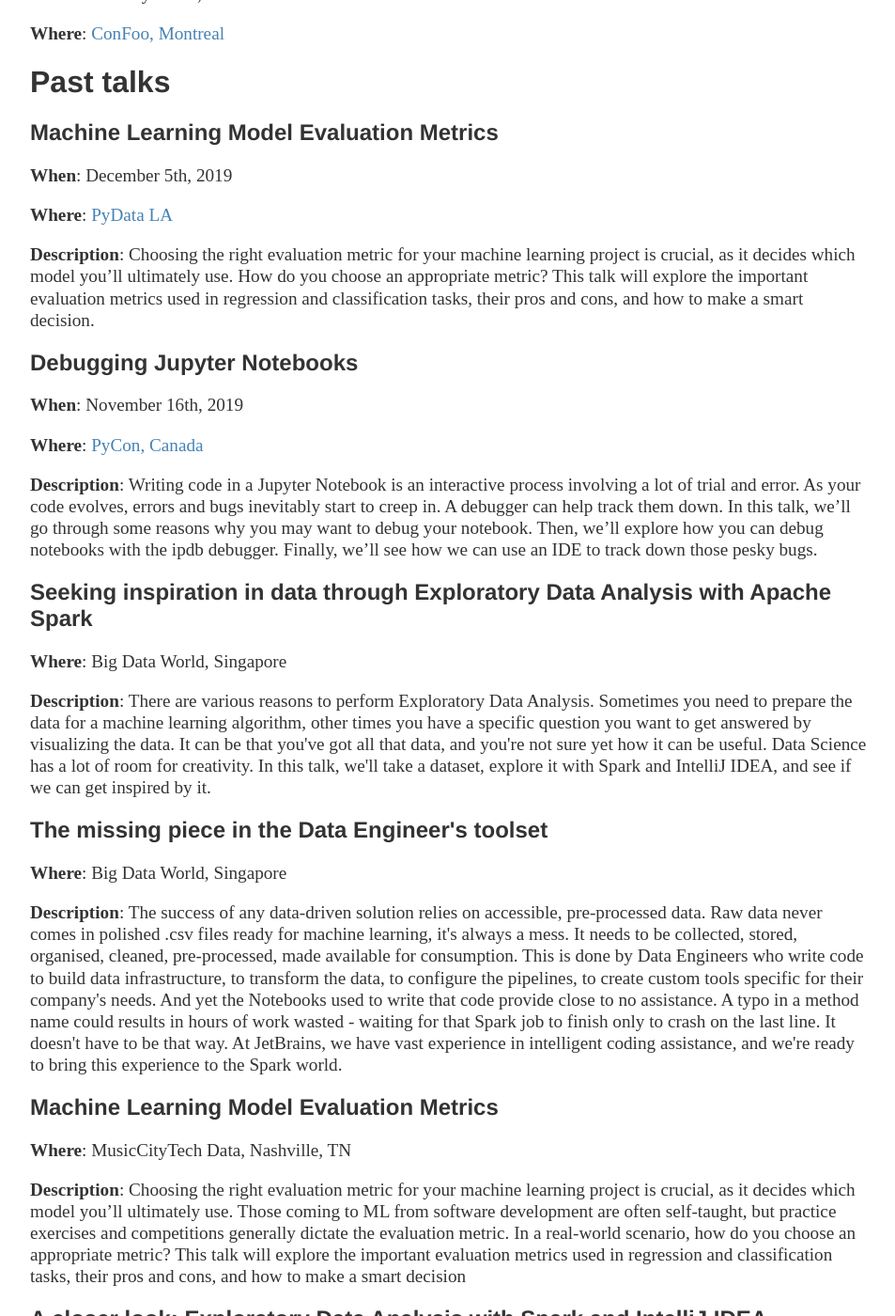
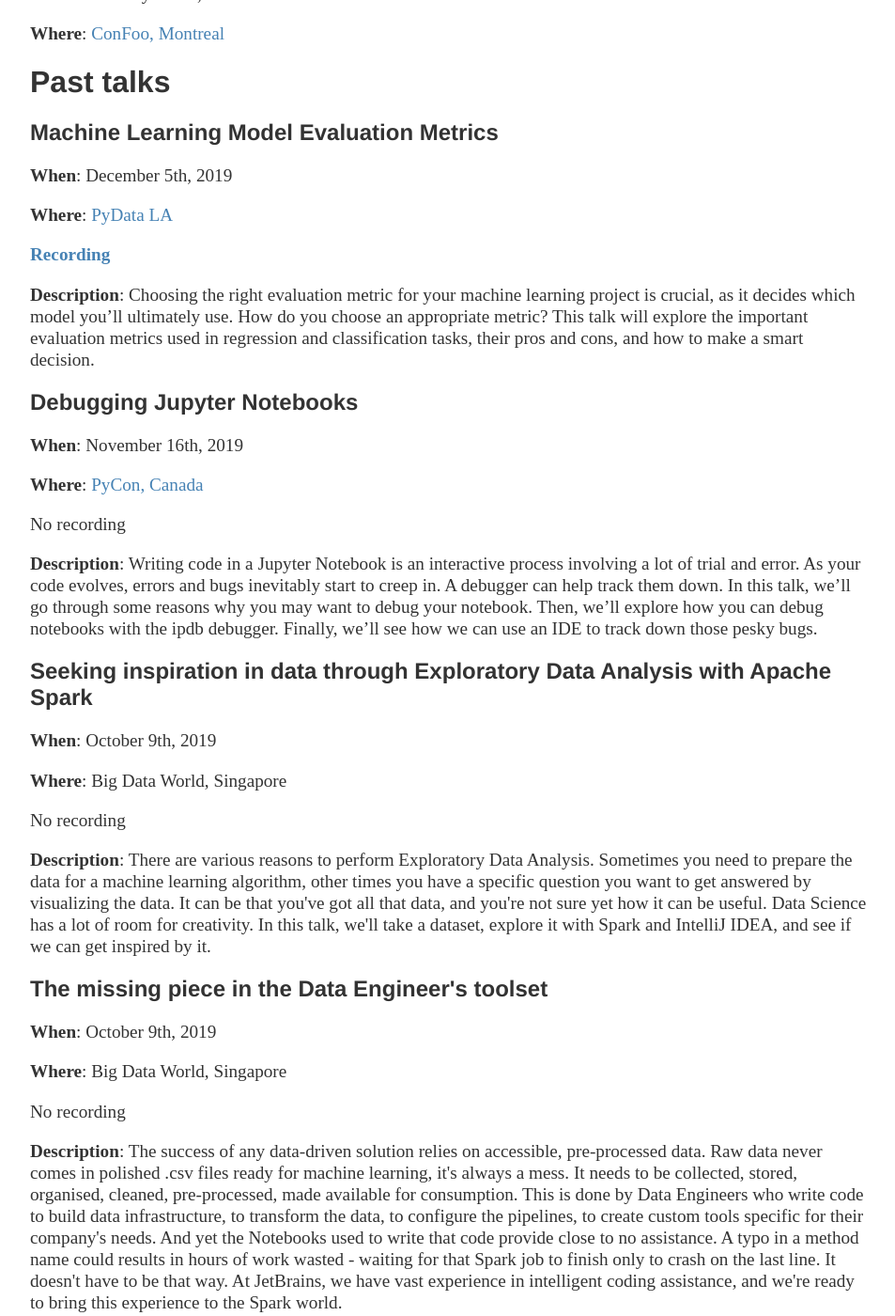
Before and after one commit to MKhalusova/MKhalusova.github.io, a Jekyll site: the page built from talks/index.html, in a window 1280 px wide and 1400 px high, scrolled down 498 px. Shown: the whole window at 94% size, without its empty margins (160-1113 px from the left). Built offline with Jekyll 4.4.1, drawn with Linux system fonts in a browser that asks for light colours; some of the changed text lies outside the part shown.

Commit message:
Updated the past/upcoming talks

```diff
--- a/talks/index.html
+++ b/talks/index.html
@@ -23,6 +23,7 @@
     <p><strong>Where</strong>: <a
             href="https://pydata.org/la2019/schedule/presentation/1/machine-learning-model-evaluation-metrics/">PyData
         LA</a></p>
+    <p><strong><a href="https://www.youtube.com/watch?v=PeYQIyOyKB8">Recording</a></strong></p>
     <p><strong>Description</strong>: Choosing the right evaluation metric for your machine learning project is crucial,
         as it decides which model you’ll ultimately use. How do you choose an appropriate metric? This talk will explore
         the important evaluation metrics used in regression and classification tasks, their pros and cons, and how to
@@ -31,6 +32,7 @@
     <h2>Debugging Jupyter Notebooks</h2>
     <p><strong>When</strong>: November 16th, 2019</p>
     <p><strong>Where</strong>: <a href="https://2019.pycon.ca/talks/talk-44/">PyCon, Canada</a></p>
+    <p>No recording</p>
     <p><strong>Description</strong>: Writing code in a Jupyter Notebook is an interactive process involving a lot of
         trial and error. As your code evolves, errors and bugs inevitably start to creep in. A debugger can help track
         them down. In this talk, we’ll go through some reasons why you may want to debug your notebook. Then, we’ll
@@ -38,7 +40,9 @@
         down those pesky bugs. </p>
 
     <h2>Seeking inspiration in data through Exploratory Data Analysis with Apache Spark</h2>
+    <p><strong>When</strong>: October 9th, 2019</p>
     <p><strong>Where</strong>: Big Data World, Singapore</p>
+    <p>No recording</p>
     <p><strong>Description</strong>: There are various reasons to perform Exploratory Data Analysis. Sometimes you need
         to prepare the data for a machine learning algorithm, other times you have a specific question you want to get
         answered by visualizing the data. It can be that you've got all that data, and you're not sure yet how it can be
@@ -46,7 +50,9 @@
         and IntelliJ IDEA, and see if we can get inspired by it.</p>
 
     <h2>The missing piece in the Data Engineer's toolset</h2>
+    <p><strong>When</strong>: October 9th, 2019</p>
     <p><strong>Where</strong>: Big Data World, Singapore</p>
+    <p>No recording</p>
     <p><strong>Description</strong>: The success of any data-driven solution relies on accessible, pre-processed data.
         Raw data never comes in polished .csv files ready for machine learning, it's always a mess. It needs to be
         collected, stored, organised, cleaned, pre-processed, made available for consumption.
@@ -61,6 +67,7 @@
 
     <h2>Machine Learning Model Evaluation Metrics</h2>
     <p><strong>Where</strong>: MusicCityTech Data, Nashville, TN</p>
+    <p>No recording</p>
     <p><strong>Description</strong>: Choosing the right evaluation metric for your machine learning project is crucial,
         as it decides which model you’ll ultimately use. Those coming to ML from software development are often
         self-taught, but practice exercises and competitions generally dictate the evaluation metric. In a real-world
@@ -84,25 +91,27 @@
 
     <h2>Machine Learning Model Evaluation Metrics</h2>
     <p><strong>Where</strong>: ML4ALL, Portland, OR</p>
+    <p><strong><a href="https://www.youtube.com/watch?v=F6gpHfx3BCs&t=2s">Recording</a></strong></p>
     <p><strong>Description</strong>: Choosing the right evaluation metric for your machine learning project is crucial,
         as it decides which model you’ll ultimately use. Those coming to ML from software development are often
         self-taught, but practice exercises and competitions generally dictate the evaluation metric. In a real-world
         scenario, how do you choose an appropriate metric? This talk will explore the important evaluation metrics used
         in regression and classification tasks, their pros and cons, and how to make a smart decision.</p>
-    <p><strong><a href="https://www.youtube.com/watch?v=F6gpHfx3BCs&t=2s">Recording</a></strong></p>
 
     <h2>Machine Learning Model Evaluation Metrics</h2>
     <p><strong>Where</strong>: AnacondaCON 2019, Austin, TX</p>
+    <p><strong><a href="https://www.youtube.com/watch?v=wpQiEHYkBys&t=540s">Recording</a></strong></p>
     <p><strong>Description</strong>: Choosing the right evaluation metric for your machine learning project is crucial,
         as it decides which model you’ll ultimately use. Those coming to ML from software development are often
         self-taught, but practice exercises and competitions generally dictate the evaluation metric. In a real-world
         scenario, how do you choose an appropriate metric? This talk will explore the important evaluation metrics used
         in regression and classification tasks, their pros and cons, and how to make a smart decision.</p>
-    <p><strong><a href="https://www.youtube.com/watch?v=wpQiEHYkBys&t=540s">Recording</a></strong></p>
+
 
     <h2>Visual Version Control with JetBrains IDEs</h2>
     <p><strong>Where</strong>: CodeMash 2019, Sandusky, OH</p>
     <p><strong>Note</strong>: Co-presented with Paul Everitt.</p>
+    <p>No recording</p>
     <p><strong>Description</strong>: Using version control systems (VCS) like git from the command-line is powerful, but
         arcane and error-prone. Moreso for more-advanced features. JetBrains IDEs put a visual face on version control,
         making you more productive and tying version control into the rest of your programming workflow. In this
@@ -113,6 +122,7 @@
     <h2>Code Review Matters and Manners</h2>
     <p><strong>Where</strong>: JavaZone 2016, Norway</p>
     <p><strong>Note</strong>: Co-presented with Trisha Gee.</p>
+    <p><strong><a href="https://vimeo.com/182087729">Recording</a></strong></p>
     <p><strong>Description</strong>: A code review is basically a technical discussion which should lead to improvements
         in the code and/or sharing knowledge in a team. As with any conversation, it should have substance and form.
 
@@ -124,10 +134,10 @@
         message without offending the authors - after all, this is something that they worked hard on. Maria Khalusova
         will share some observations, thoughts and practical tricks on how to give and receive feedback without turning
         a code review into a battlefield.</p>
-    <p><strong><a href="https://vimeo.com/182087729">Recording</a></strong></p>
 
     <h2>How to stop wasting your time and start performing useful code reviews</h2>
     <p><strong>Where</strong>: Devoxx France 2016</p>
+    <p><strong><a href="https://www.youtube.com/watch?v=-tcy4z0hszg">Recording</a></strong></p>
     <p><strong>Description</strong>: Many teams are adopting code review now, and then find themselves struggling to
         make it work. Do you feel that it takes too much time? Do you think the issues that reviewers find are not
         really deal-breakers? Are you afraid that instead of improved collaboration you are creating a battlefield over
```
Also changed, not shown: other parts of talks/index.html (+1 -1 lines).
